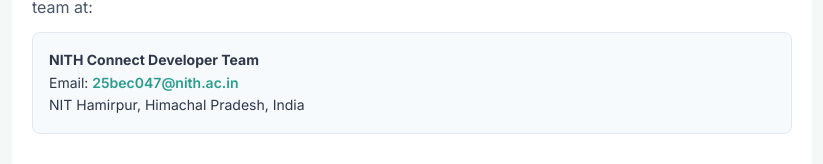
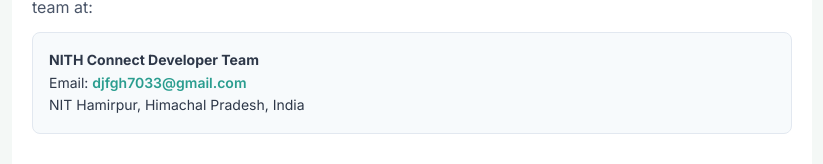
Before and after one commit to 3am-harsh/nith-connect, a Next.js app: page /privacy in a window 1280 px wide. Shown: the part 1526-1690 px from the top of the page, without its empty margins (228-1051 px from the left). Built offline with nearby package versions, Linux system fonts and the light colour scheme.

Commit message:
Update developer team contact email in Privacy Policy

```diff
--- a/src/app/privacy/page.tsx
+++ b/src/app/privacy/page.tsx
@@ -83,7 +83,7 @@ export default function PrivacyPolicy() {
           </p>
           <div style={styles.contactCard}>
             <strong>NITH Connect Developer Team</strong><br />
-            Email: <a href="mailto:25bec047@nith.ac.in" style={styles.link}>25bec047@nith.ac.in</a><br />
+            Email: <a href="mailto:djfgh7033@gmail.com" style={styles.link}>djfgh7033@gmail.com</a><br />
             NIT Hamirpur, Himachal Pradesh, India
           </div>
         </section>
```
